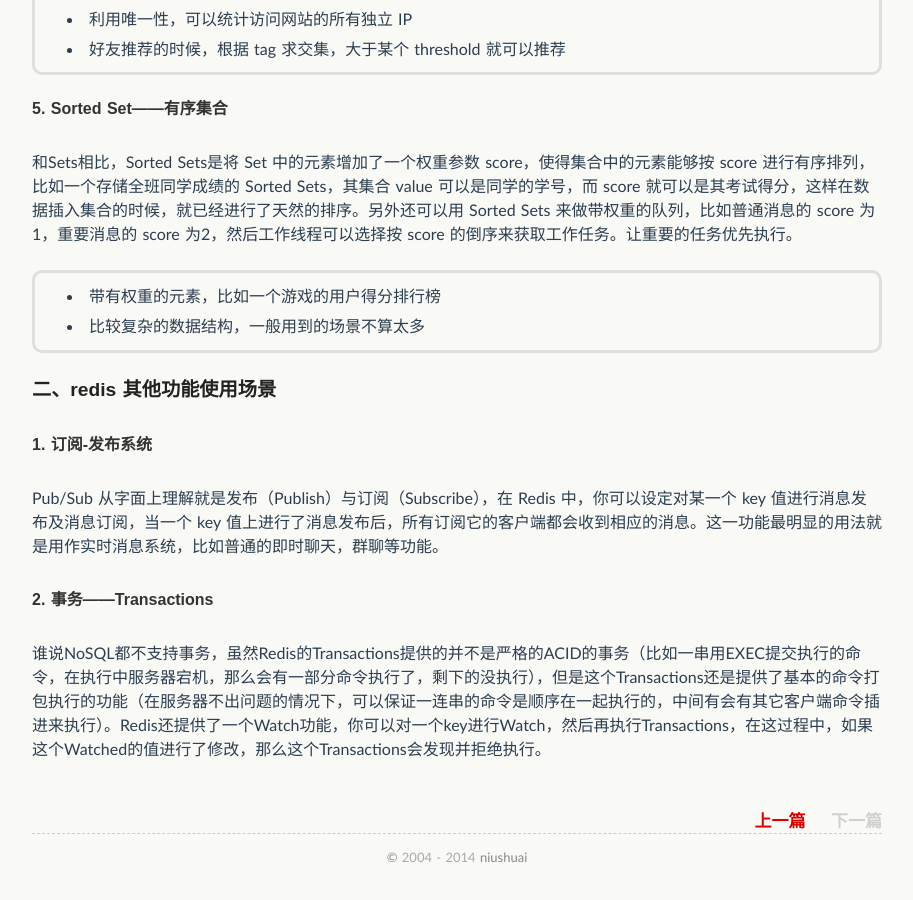
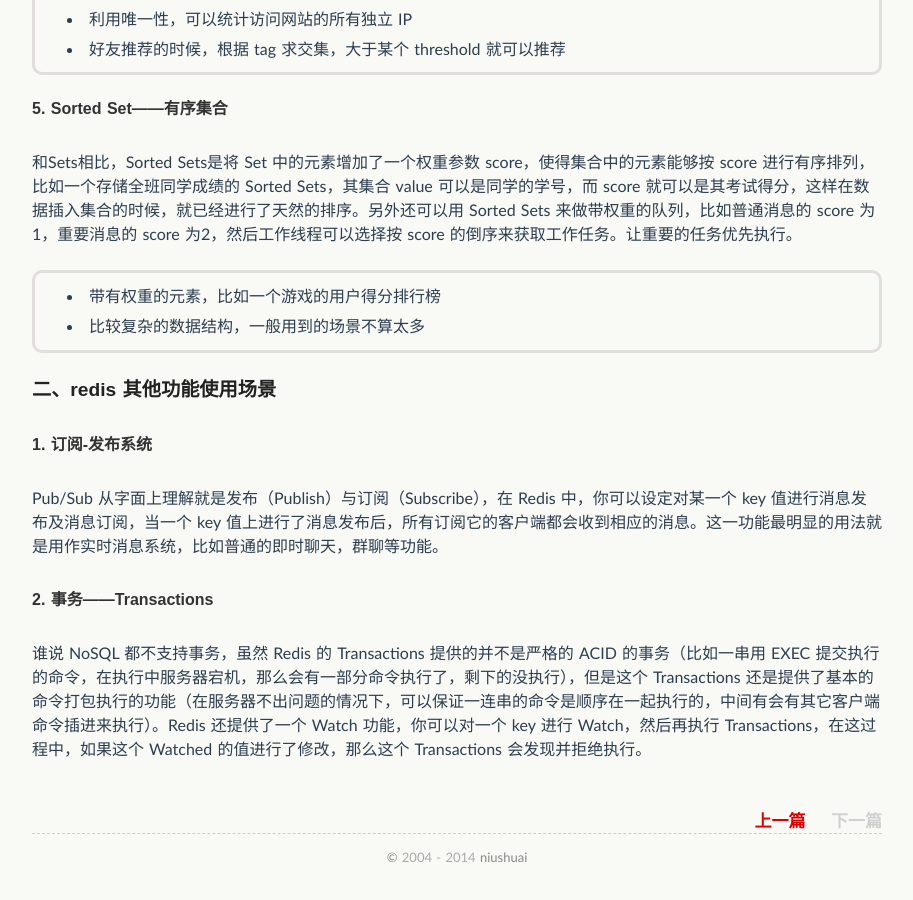
Before and after one commit to niushuai/blog, a Jekyll site: the page built from _posts/2014-08-17-redis-use-situation.md, in a window 1280 px wide and 900 px high, scrolled down 1651 px. Shown: the whole window, without its empty margins (183-1096 px from the left). Built offline with Jekyll 4.4.1, drawn with Linux system fonts in a browser that asks for light colours; Markdown is read by kramdown in place of the engine named in the settings; comment, search, counter and statistics services are not loaded.

```diff
--- a/_posts/2014-08-17-redis-use-situation.md
+++ b/_posts/2014-08-17-redis-use-situation.md
@@ -63,4 +63,4 @@
 
 ####2. 事务——Transactions
 
-谁说NoSQL都不支持事务，虽然Redis的Transactions提供的并不是严格的ACID的事务（比如一串用EXEC提交执行的命令，在执行中服务器宕机，那么会有一部分命令执行了，剩下的没执行），但是这个Transactions还是提供了基本的命令打包执行的功能（在服务器不出问题的情况下，可以保证一连串的命令是顺序在一起执行的，中间有会有其它客户端命令插进来执行）。Redis还提供了一个Watch功能，你可以对一个key进行Watch，然后再执行Transactions，在这过程中，如果这个Watched的值进行了修改，那么这个Transactions会发现并拒绝执行。
+谁说 NoSQL 都不支持事务，虽然 Redis 的 Transactions 提供的并不是严格的 ACID 的事务（比如一串用 EXEC 提交执行的命令，在执行中服务器宕机，那么会有一部分命令执行了，剩下的没执行），但是这个 Transactions 还是提供了基本的命令打包执行的功能（在服务器不出问题的情况下，可以保证一连串的命令是顺序在一起执行的，中间有会有其它客户端命令插进来执行）。Redis 还提供了一个 Watch 功能，你可以对一个 key 进行 Watch，然后再执行 Transactions，在这过程中，如果这个 Watched 的值进行了修改，那么这个 Transactions 会发现并拒绝执行。
```
